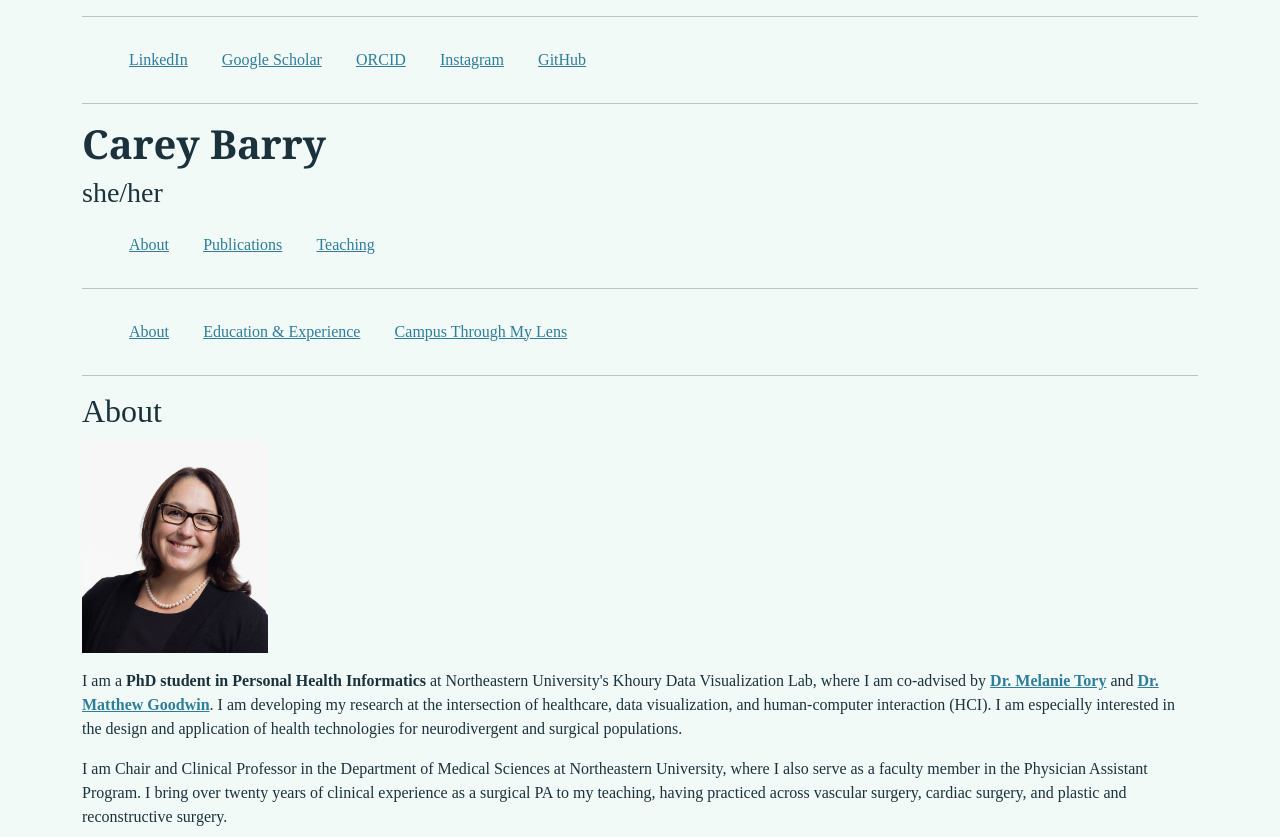
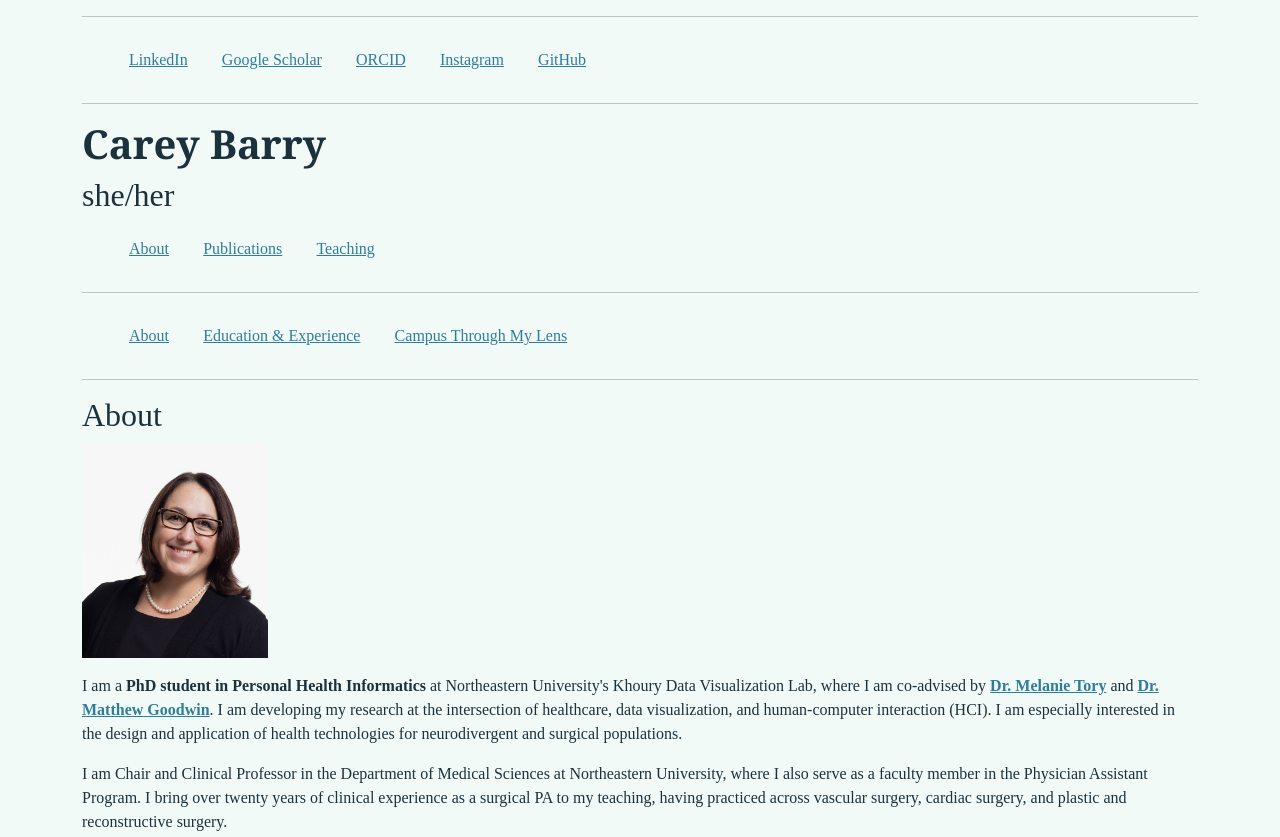
Before and after one commit to clbarry/Personal-Portfolio, a website: page index.html in a window 1280 px wide. Shown: the top 837 px of the page. Drawn offline with nearby package versions, Linux system fonts and the light colour scheme.

Commit message:
Update index.html

```diff
--- a/index.html
+++ b/index.html
@@ -35,7 +35,7 @@
             <!-- Site Navigation -->
             <div id="master-header">
                 <h1 class="name-header">Carey Barry</h1>
-                    <h3 class="pronouns">she/her</h3>
+                    <h2 class="pronouns">she/her</h2>
 
                 <!-- Site Navigation -->
                     <nav id="site-nav" class="site-nav">
```
